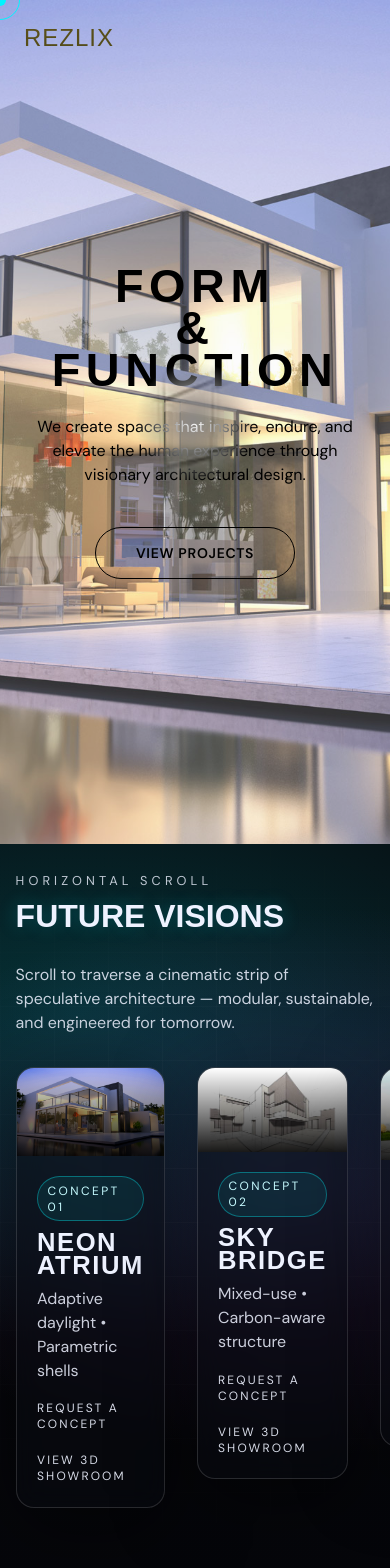
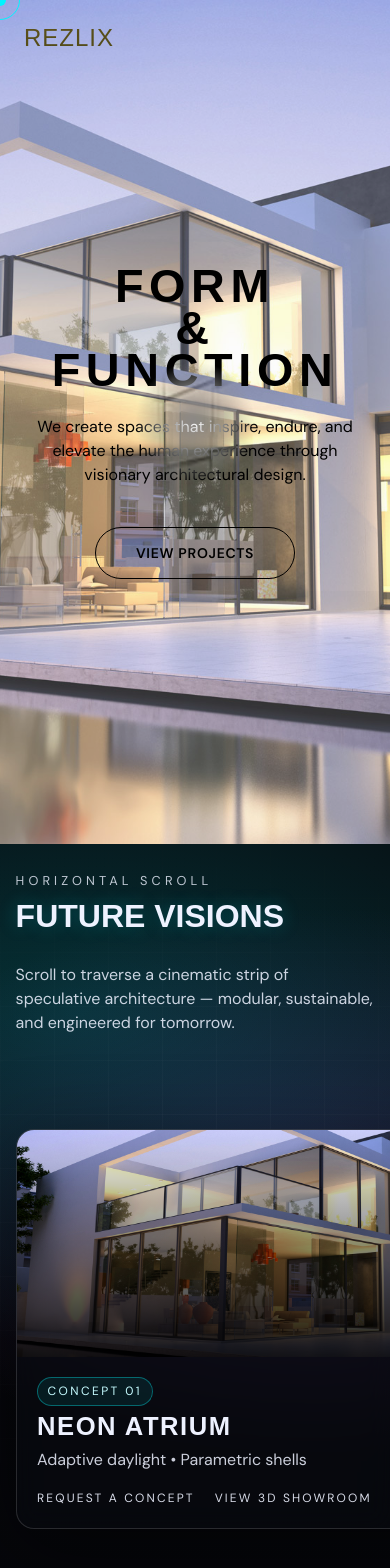
Before and after one commit to MdHasib01/rezlix-ui, a Next.js app: page / in a window 390 px wide. Shown: the top 1568 px of the page. Built offline with nearby package versions, Linux system fonts and the light colour scheme; no server answers; a web font is replaced by a local one.

Commit message:
fix(HorizontalShowcase): remove resize listener and fix panel dimensions

```diff
--- a/src/app/components/HorizontalShowcase.jsx
+++ b/src/app/components/HorizontalShowcase.jsx
@@ -59,15 +59,10 @@
           scrub: 1,
           pin: true,
           anticipatePin: 1,
-          invalidateOnRefresh: true,
         },
       });
 
-      const refresh = () => ScrollTrigger.refresh();
-      window.addEventListener("resize", refresh);
-
       return () => {
-        window.removeEventListener("resize", refresh);
         tween?.scrollTrigger?.kill();
         tween?.kill();
       };
--- a/src/app/components/HorizontalShowcase.module.css
+++ b/src/app/components/HorizontalShowcase.module.css
@@ -57,13 +57,15 @@
 .track {
   display: flex;
   gap: 2rem;
-  align-items: stretch;
+  align-items: center; /* Center vertically */
   height: min(64vh, 640px);
   will-change: transform;
 }
 
 .panel {
-  flex: 0 0 clamp(320px, 38vw, 620px);
+  flex: 0 0 620px; /* Fixed width */
+  width: 620px; /* Fixed width */
+  height: 400px; /* Fixed height */
   border-radius: 18px;
   overflow: hidden;
   border: 1px solid rgba(255, 255, 255, 0.14);
```
